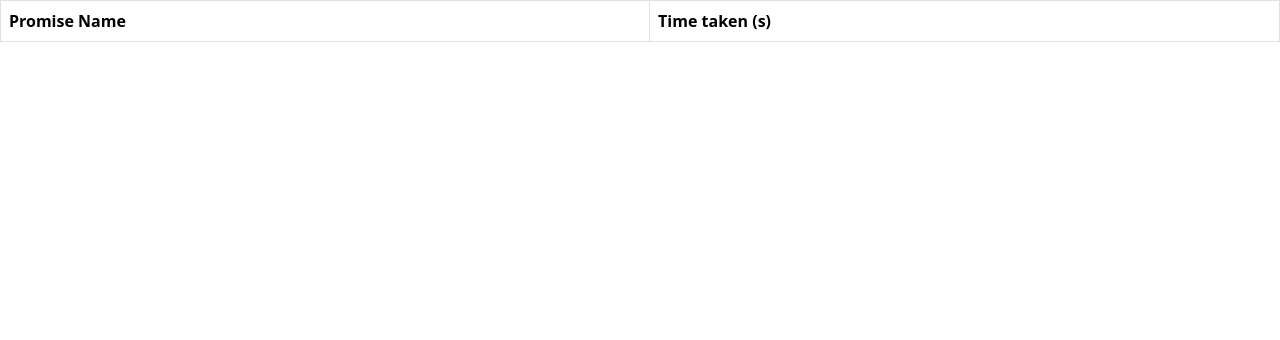
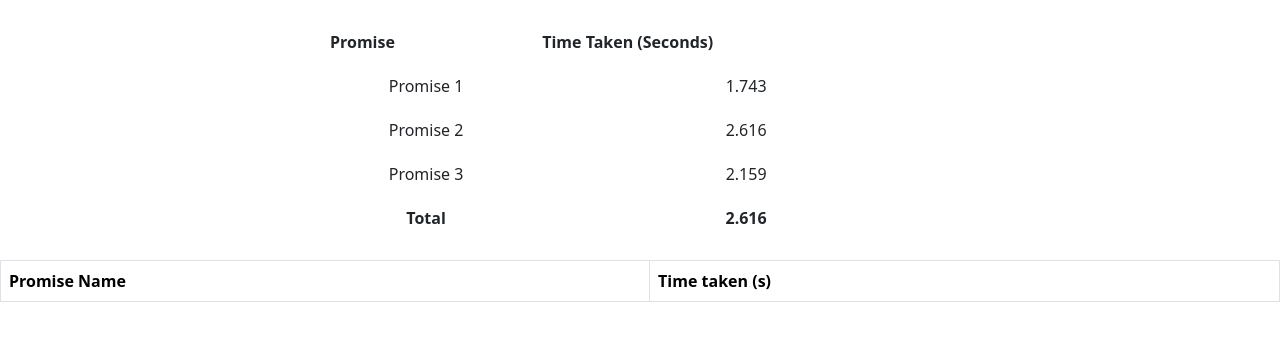
Before and after one commit to acciojob/wait-for-multiple-promises-Tushar-Mehra1707, a website: page main.html in a window 1280 px wide. Drawn offline with nearby package versions, Linux system fonts and the light colour scheme.

Commit message:
created a submission

```diff
--- a/main.html
+++ b/main.html
@@ -13,6 +13,20 @@
 
   <body>
     <!-- the entire body must be written by student -->
+	    <table>
+    <thead>
+      <tr>
+        <th>Promise</th>
+        <th>Time Taken (Seconds)</th>
+      </tr>
+    </thead>
+    <tbody id="output">
+      <tr id="loading-row">
+        <td colspan="2" id="loading">Loading...</td>
+      </tr>
+    </tbody>
+  </table>
+
     <table class="table table-striped table-hover table-bordered">
       <thead>
         <tr>
--- a/script.js
+++ b/script.js
@@ -1 +1,53 @@
 //your JS code here. If required.
+const outputBody = document.getElementById("output");
+const loadingRow = document.getElementById("loading-row");
+
+// Helper function to create a promise that resolves after a random time
+function createPromise(index) {
+  const delay = Math.random() * 2 + 1; // Between 1 and 3 seconds
+  const startTime = performance.now();
+
+  return new Promise((resolve) => {
+    setTimeout(() => {
+      const endTime = performance.now();
+      const duration = (endTime - startTime) / 1000; // Convert ms to seconds
+      resolve({
+        name: `Promise ${index + 1}`,
+        time: duration.toFixed(3)
+      });
+    }, delay * 1000);
+  });
+}
+
+// Track when the promises started
+const promiseStart = performance.now();
+
+// Create and run all three promises
+const promises = [0, 1, 2].map(i => createPromise(i));
+
+Promise.all(promises).then(results => {
+  // Calculate total time (max of all durations)
+  const promiseEnd = performance.now();
+  const totalTime = ((promiseEnd - promiseStart) / 1000).toFixed(3);
+
+  // Remove loading row
+  loadingRow.remove();
+
+  // Add results to table
+  results.forEach(result => {
+    const row = document.createElement("tr");
+    row.innerHTML = `
+      <td>${result.name}</td>
+      <td>${result.time}</td>
+    `;
+    outputBody.appendChild(row);
+  });
+
+  // Add total time row
+  const totalRow = document.createElement("tr");
+  totalRow.innerHTML = `
+    <td><strong>Total</strong></td>
+    <td><strong>${totalTime}</strong></td>
+  `;
+  outputBody.appendChild(totalRow);
+});
--- a/styles.css
+++ b/styles.css
@@ -1 +1,17 @@
 /*  your css code here. If applicable */
+ table {
+      width: 50%;
+      border-collapse: collapse;
+      margin: 20px auto;
+    }
+
+    th, td {
+      padding: 10px;
+      border: 1px solid #ccc;
+      text-align: center;
+    }
+
+    #loading {
+      font-style: italic;
+      color: gray;
+    }
```
